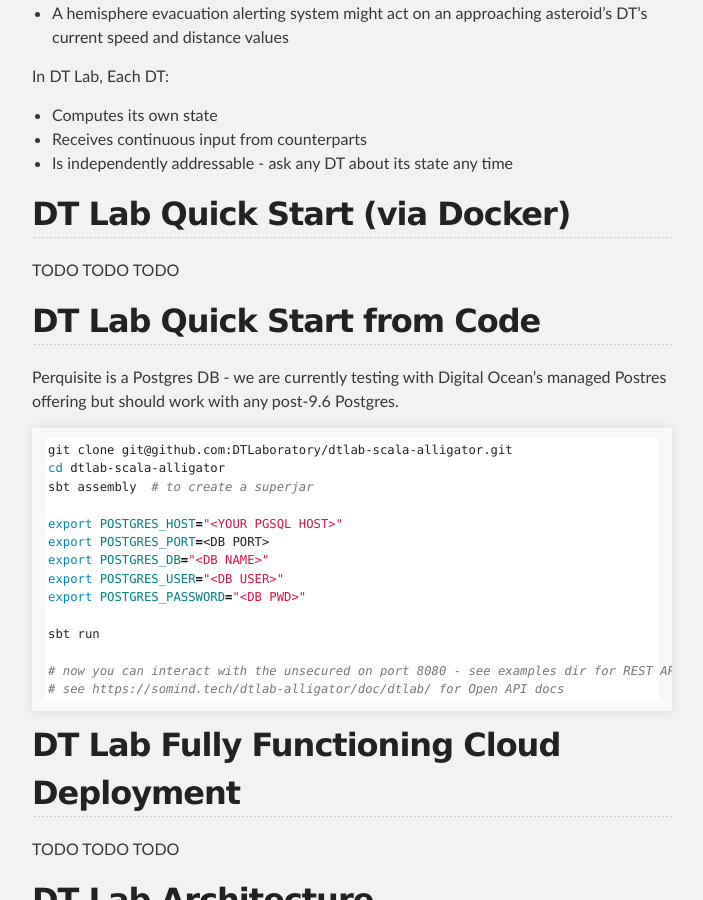
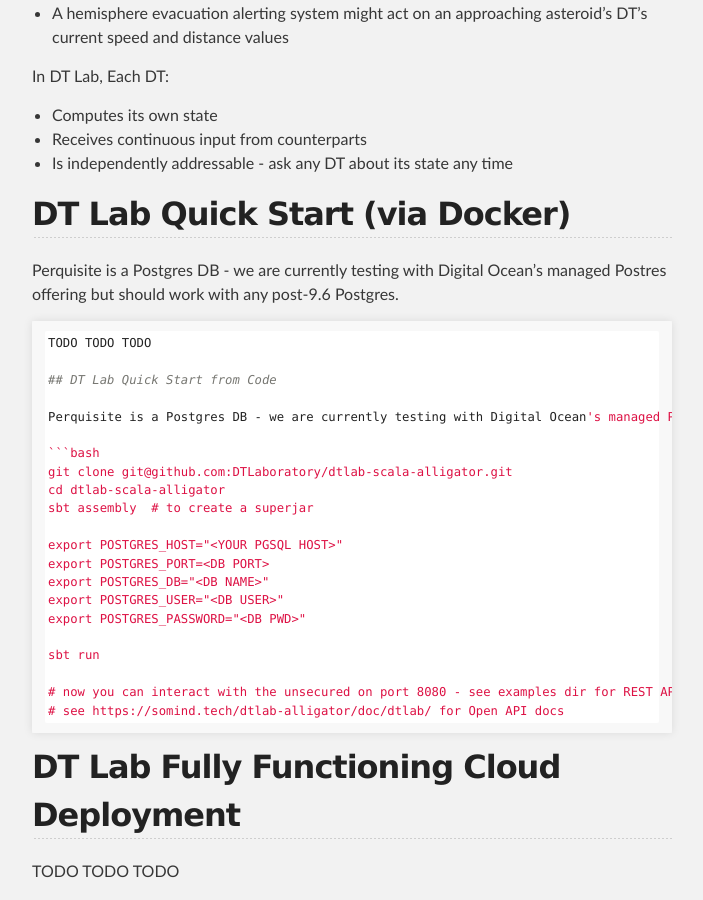
Before and after one commit to DTLaboratory/dtlaboratory.github.io, a Jekyll site: the page built from index.md, in a window 1280 px wide and 900 px high, scrolled down 1277 px. Shown: the whole window, without its empty margins (288-991 px from the left). Built offline with Jekyll 4.4.1, drawn with Linux system fonts in a browser that asks for light colours; our own code applies the rules of GitHub Pages for plain Markdown files.

Commit message:
quickstart

````diff
--- a/index.md
+++ b/index.md
@@ -44,6 +44,9 @@
 
 ## DT Lab Quick Start (via Docker)
 
+Perquisite is a Postgres DB - we are currently testing with Digital Ocean's managed Postres offering but should work with any post-9.6 Postgres.
+
+```bash
 TODO TODO TODO
 
 ## DT Lab Quick Start from Code
````
